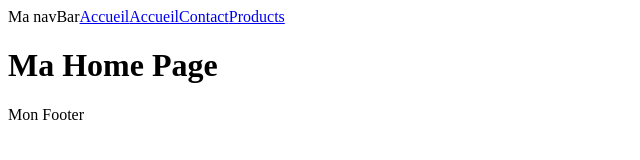
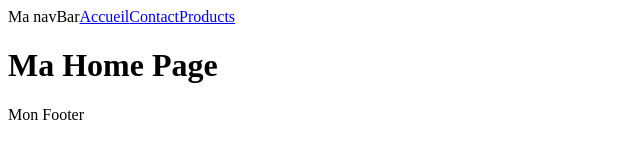
Before and after one commit to RemyDumont59/GourMandys, a React (Vite) app in the folder frontgourmandys/: page / in a window 1280 px wide. Shown: the top 160 px of the page, without its empty margins (0-640 px from the left). Built offline with nearby package versions, Linux system fonts and the light colour scheme.

Commit message:
excess link home deleted

```diff
--- a/frontgourmandys/src/components/NavBar.jsx
+++ b/frontgourmandys/src/components/NavBar.jsx
@@ -7,7 +7,6 @@ function NavBar() {
             <nav>
                 <span>Ma navBar</span>
                 <NavLink to="/">Accueil</NavLink>
-                <NavLink to="/">Accueil</NavLink>
                 <NavLink to="/contact">Contact</NavLink>
                 <NavLink to="/products">Products</NavLink>
             </nav>
```
